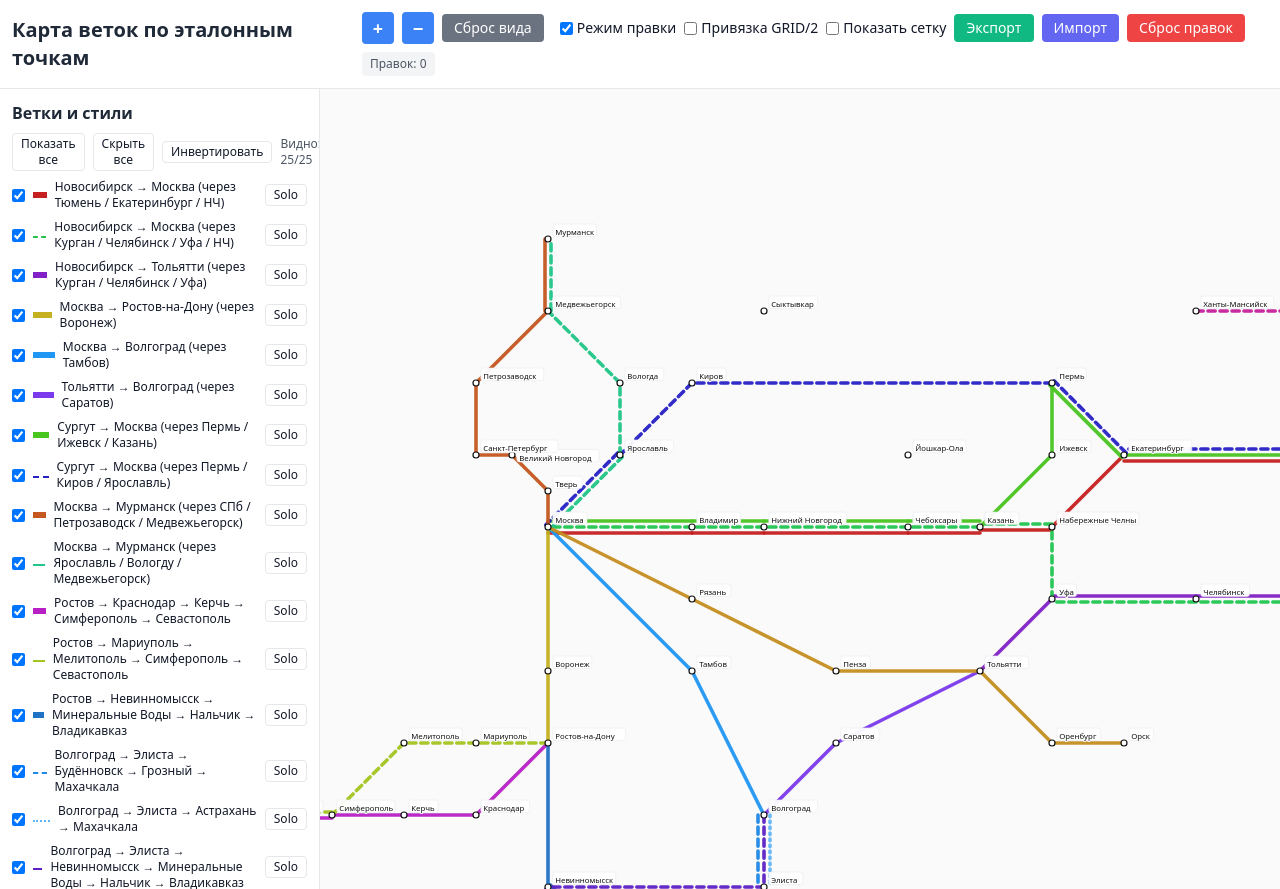
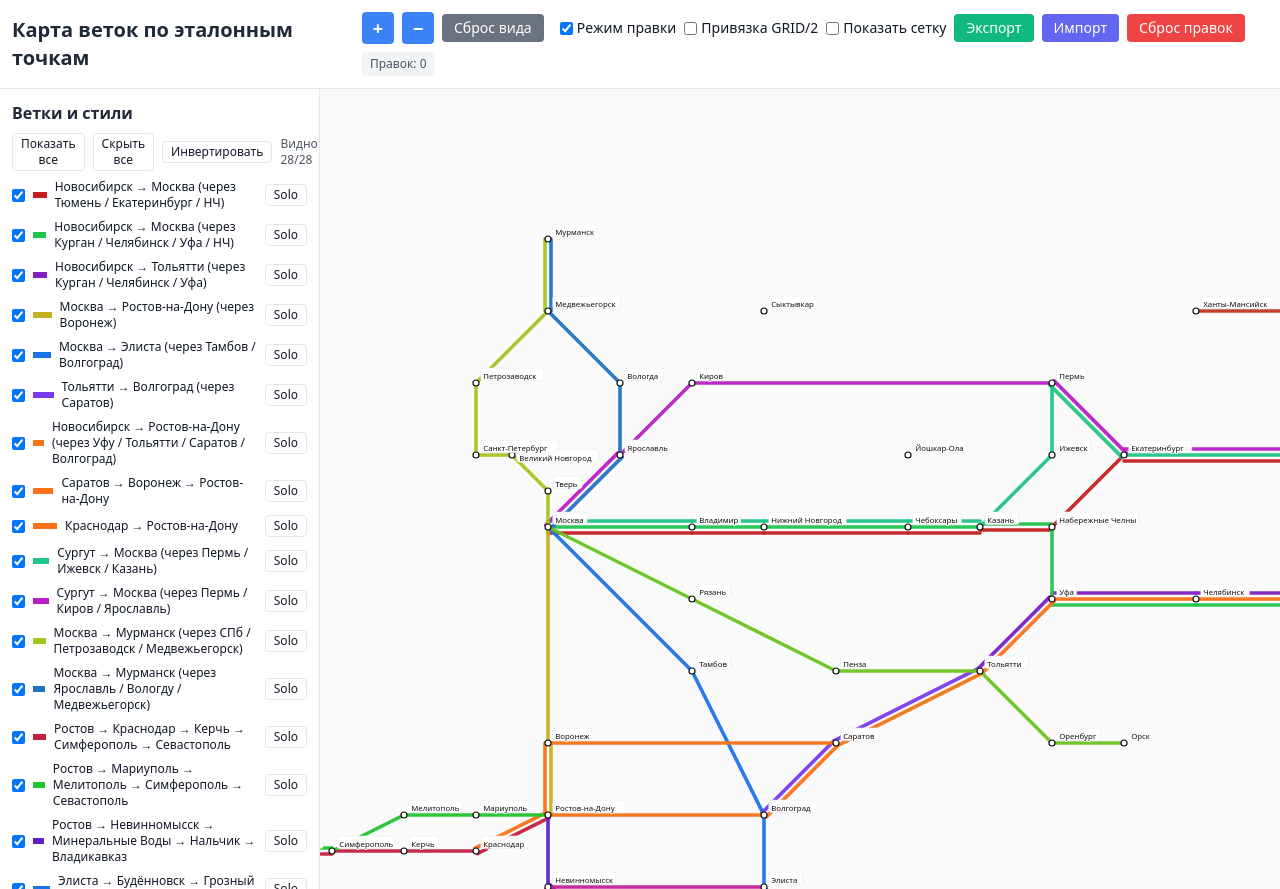
Before and after one commit to hhwwwww1414/DriveMetro, a React (Vite) app: page / in a window 1280 px wide. Built offline with nearby package versions, Linux system fonts and the light colour scheme.

Commit message:
Update App.tsx

```diff
--- a/src/App.tsx
+++ b/src/App.tsx
@@ -31,7 +31,7 @@ const BASE_POS: Record<string, XY> = {
   "Владимир": {x:120, y:480},
   "Волгоград": {x:240, y:960},
   "Вологда": {x:0, y:240},
-  "Воронеж": {x:-120, y:720},
+  "Воронеж": {x:-120, y:840},
   "Горно-Алтайск": {x:1680, y:720},
   "Грозный": {x:360, y:1440},
   "Екатеринбург": {x:840, y:360},
@@ -41,17 +41,17 @@ const BASE_POS: Record<string, XY> = {
   "Якутск": {x:2400, y:120},
   "Казань": {x:600, y:480},
   "Кемерово": {x:1680, y:480},
-  "Керчь": {x:-360, y:960},
+  "Керчь": {x:-360, y:1020},
   "Киров": {x:120, y:240},
-  "Краснодар": {x:-240, y:960},
+  "Краснодар": {x:-240, y:1020},
   "Красноярск": {x:1920, y:480},
   "Курган": {x:1200, y:600},
   "Кызыл": {x:1920, y:720},
   "Магадан": {x:3000, y:240},
-  "Мариуполь": {x:-240, y:840},
+  "Мариуполь": {x:-240, y:960},
   "Махачкала": {x:480, y:1560},
   "Медвежьегорск": {x:-120, y:120},
-  "Мелитополь": {x:-360, y:840},
+  "Мелитополь": {x:-360, y:960},
   "Минеральные Воды": {x:0, y:1200},
   "Москва": {x:-120, y:480},
   "Мурманск": {x:-120, y:0},
@@ -69,13 +69,13 @@ const BASE_POS: Record<string, XY> = {
   "Пенза": {x:360, y:720},
   "Пермь": {x:720, y:240},
   "Петрозаводск": {x:-240, y:240},
-  "Ростов-на-Дону": {x:-120, y:840},
+  "Ростов-на-Дону": {x:-120, y:960},
   "Рязань": {x:120, y:600},
   "Санкт-Петербург": {x:-240, y:360},
   "Саратов": {x:360, y:840},
   "Свободный": {x:2460, y:480},
-  "Севастополь": {x:-600, y:960},
-  "Симферополь": {x:-480, y:960},
+  "Севастополь": {x:-600, y:1020},
+  "Симферополь": {x:-480, y:1020},
   "Сковородино": {x:2400, y:480},
   "Сургут": {x:1200, y:120},
   "Сыктывкар": {x:240, y:120},
@@ -156,39 +156,45 @@ const RAW_LINES: Omit<LineDef,'color'>[] = [
   // Новосибирск → Москва (вариант 1: через Тюмень/Екатеринбург/НЧ)
   { id:'NSK-MSK-A', name:'Новосибирск → Москва (через Тюмень / Екатеринбург / НЧ)', style:'solid', path: route(['Новосибирск','Омск','Тюмень','Екатеринбург','Набережные Челны','Казань','Чебоксары','Нижний Новгород','Владимир','Москва']) },
   // Новосибирск → Москва (вариант 2: через Курган/Челябинск/Уфа/НЧ)
-  { id:'NSK-MSK-B', name:'Новосибирск → Москва (через Курган / Челябинск / Уфа / НЧ)', style:'dashed', path: route(['Новосибирск','Омск','Курган','Челябинск','Уфа','Набережные Челны','Казань','Чебоксары','Нижний Новгород','Владимир','Москва']) },
+  { id:'NSK-MSK-B', name:'Новосибирск → Москва (через Курган / Челябинск / Уфа / НЧ)', style:'solid', path: route(['Новосибирск','Омск','Курган','Челябинск','Уфа','Набережные Челны','Казань','Чебоксары','Нижний Новгород','Владимир','Москва']) },
   // Новосибирск → Тольятти (через Курган/Челябинск/Уфа)
   { id:'NSK-TLT', name:'Новосибирск → Тольятти (через Курган / Челябинск / Уфа)', style:'solid', path: route(['Новосибирск','Омск','Курган','Челябинск','Уфа','Тольятти']) },
   // Москва → Ростов-на-Дону (через Воронеж)
   { id:'MSK-RST', name:'Москва → Ростов-на-Дону (через Воронеж)', style:'solid', path: route(['Москва','Воронеж','Ростов-на-Дону']) },
   // Москва → Волгоград (через Тамбов)
-  { id:'MSK-VLG', name:'Москва → Волгоград (через Тамбов)', style:'solid', path: route(['Москва','Тамбов','Волгоград']) },
+  { id:'MSK-VLG', name:'Москва → Элиста (через Тамбов / Волгоград)', style:'solid', path: route(['Москва','Тамбов','Волгоград','Элиста']) },
   // Тольятти → Волгоград (через Саратов)
   { id:'TLT-VLG', name:'Тольятти → Волгоград (через Саратов)', style:'solid', path: route(['Тольятти','Саратов','Волгоград']) },
+  // Новосибирск → Ростов-на-Дону (сплошная: через Уфу / Тольятти / Саратов / Волгоград)
+  { id:'NSK-RST-SOUTH', name:'Новосибирск → Ростов-на-Дону (через Уфу / Тольятти / Саратов / Волгоград)', style:'solid', path: route(['Новосибирск','Омск','Курган','Челябинск','Уфа','Тольятти','Саратов','Волгоград','Ростов-на-Дону']) },
+  // Саратов → Воронеж → Ростов-на-Дону (оранжевая ветка)
+  { id:'SRT-VRN-RST', name:'Саратов → Воронеж → Ростов-на-Дону', style:'solid', path: route(['Саратов','Воронеж','Ростов-на-Дону']) },
+  // Краснодар → Ростов-на-Дону (оранжевая ветка)
+  { id:'KRD-RST', name:'Краснодар → Ростов-на-Дону', style:'solid', path: route(['Краснодар','Ростов-на-Дону']) },
 
   // --- НОВЫЕ ВЕТКИ ПО ТВОЕМУ СПИСКУ ---
   // 1) Сургут → Москва (через Пермь / Ижевск / Казань)
   { id:'SRG-MSK-IZH', name:'Сургут → Москва (через Пермь / Ижевск / Казань)', style:'solid', path: route(['Сургут','Тюмень','Екатеринбург','Пермь','Ижевск','Казань','Чебоксары','Нижний Новгород','Владимир','Москва']) },
   // 2) Сургут → Москва (через Пермь / Киров / Ярославль)
-  { id:'SRG-MSK-KIR', name:'Сургут → Москва (через Пермь / Киров / Ярославль)', style:'dashed', path: route(['Сургут','Тюмень','Екатеринбург','Пермь','Киров','Ярославль','Москва']) },
+  { id:'SRG-MSK-KIR', name:'Сургут → Москва (через Пермь / Киров / Ярославль)', style:'solid', path: route(['Сургут','Тюмень','Екатеринбург','Пермь','Киров','Ярославль','Москва']) },
   // 3) Москва → Мурманск (через СПб / Петрозаводск / Медвежьегорск)
   { id:'MSK-MUR-SPB', name:'Москва → Мурманск (через СПб / Петрозаводск / Медвежьегорск)', style:'solid', path: route(['Москва','Тверь','Великий Новгород','Санкт-Петербург','Петрозаводск','Медвежьегорск','Мурманск']) },
   // 4) Москва → Мурманск (через Ярославль / Вологду / Медвежьегорск)
-  { id:'MSK-MUR-YAR', name:'Москва → Мурманск (через Ярославль / Вологду / Медвежьегорск)', style:'dashed', path: route(['Москва','Ярославль','Вологда','Медвежьегорск','Мурманск']) },
+  { id:'MSK-MUR-YAR', name:'Москва → Мурманск (через Ярославль / Вологду / Медвежьегорск)', style:'solid', path: route(['Москва','Ярославль','Вологда','Медвежьегорск','Мурманск']) },
 
   // --- ЮЖНЫЕ И КРЫМСКИЕ КОРИДОРЫ ---
   // 1) Ростов → Краснодар → Керчь → Симферополь → Севастополь
   { id:'RST-KRD-CRIMEA', name:'Ростов → Краснодар → Керчь → Симферополь → Севастополь', style:'solid', path: route(['Ростов-на-Дону','Краснодар','Керчь','Симферополь','Севастополь']) },
   // 2) Ростов → Мариуполь → Мелитополь → Симферополь → Севастополь
-  { id:'RST-MAR-CRIMEA', name:'Ростов → Мариуполь → Мелитополь → Симферополь → Севастополь', style:'dashed', path: route(['Ростов-на-Дону','Мариуполь','Мелитополь','Симферополь','Севастополь']) },
+  { id:'RST-MAR-CRIMEA', name:'Ростов → Мариуполь → Мелитополь → Симферополь → Севастополь', style:'solid', path: route(['Ростов-на-Дону','Мариуполь','Мелитополь','Симферополь','Севастополь']) },
   // 3) Ростов → Невинномысск → Минеральные Воды → Нальчик → Владикавказ
   { id:'RST-CAUC', name:'Ростов → Невинномысск → Минеральные Воды → Нальчик → Владикавказ', style:'solid', path: route(['Ростов-на-Дону','Невинномысск','Минеральные Воды','Нальчик','Владикавказ']) },
   // 4) Волгоград → Элиста → Будённовск → Грозный → Махачкала
-  { id:'VLG-ELI-GRZ-MAH', name:'Волгоград → Элиста → Будённовск → Грозный → Махачкала', style:'dashed', path: route(['Волгоград','Элиста','Будённовск','Грозный','Махачкала']) },
+  { id:'VLG-ELI-GRZ-MAH', name:'Элиста → Будённовск → Грозный → Махачкала', style:'solid', path: route(['Элиста','Будённовск','Грозный','Махачкала']) },
   // 5) Волгоград → Элиста → Астрахань → Махачкала
-  { id:'VLG-ELI-AST-MAH', name:'Волгоград → Элиста → Астрахань → Махачкала', style:'dotted', path: route(['Волгоград','Элиста','Астрахань','Махачкала']) },
+  { id:'VLG-ELI-AST-MAH', name:'Элиста → Астрахань → Махачкала', style:'solid', path: route(['Элиста','Астрахань','Махачкала']) },
   // 6) Волгоград → Элиста → Невинномысск → Минеральные Воды → Нальчик → Владикавказ
-  { id:'VLG-ELI-CAUC', name:'Волгоград → Элиста → Невинномысск → Минеральные Воды → Нальчик → Владикавказ', style:'dashed', path: route(['Волгоград','Элиста','Невинномысск','Минеральные Воды','Нальчик','Владикавказ']) }
+  { id:'VLG-ELI-CAUC', name:'Элиста → Невинномысск → Минеральные Воды → Нальчик → Владикавказ', style:'solid', path: route(['Элиста','Невинномысск','Минеральные Воды','Нальчик','Владикавказ']) }
   ,
   // --- НОВЫЕ ВЕТКИ (ПО ЗАПРОСУ) ---
   // 1) Москва → Орск (через Рязань / Пензу / Тольятти / Оренбург)
@@ -196,17 +202,17 @@ const RAW_LINES: Omit<LineDef,'color'>[] = [
   // 2) Новый Уренгой → Сургут
   { id:'NRG-SRG', name:'Новый Уренгой → Сургут', style:'solid', path: route(['Новый Уренгой','Сургут']) },
   // 3) Ханты-Мансийск → Сургут
-  { id:'KHM-SRG', name:'Ханты-Мансийск → Сургут', style:'dashed', path: route(['Ханты-Мансийск','Сургут']) },
+  { id:'KHM-SRG', name:'Ханты-Мансийск → Сургут', style:'solid', path: route(['Ханты-Мансийск','Сургут']) },
   // 4) Нижневартовск → Сургут
-  { id:'NVV-SRG', name:'Нижневартовск → Сургут', style:'dotted', path: route(['Нижневартовск','Сургут']) },
+  { id:'NVV-SRG', name:'Нижневартовск → Сургут', style:'solid', path: route(['Нижневартовск','Сургут']) },
   // 5) Новосибирск → Горно-Алтайск (через Барнаул / Бийск)
   { id:'NSK-GALT', name:'Новосибирск → Горно-Алтайск (через Барнаул / Бийск)', style:'solid', path: route(['Новосибирск','Барнаул','Бийск','Горно-Алтайск']) },
   // 6) Томск → Новокузнецк (через Кемерово)
   { id:'TOM-NOVK', name:'Томск → Новокузнецк (через Кемерово)', style:'solid', path: route(['Томск','Кемерово','Новокузнецк']) },
   // 7) Красноярск → Кызыл (через Абакан)
-  { id:'KRS-KYZ', name:'Красноярск → Кызыл (через Абакан)', style:'dashed', path: route(['Красноярск','Абакан','Кызыл']) },
+  { id:'KRS-KYZ', name:'Красноярск → Кызыл (через Абакан)', style:'solid', path: route(['Красноярск','Абакан','Кызыл']) },
   // 8) Чита → Магадан (через Якутск)
-  { id:'CHT-MAG', name:'Чита → Магадан (через Якутск)', style:'dotted', path: route(['Чита','Якутск','Магадан']) },
+  { id:'CHT-MAG', name:'Чита → Магадан (через Якутск)', style:'solid', path: route(['Чита','Якутск','Магадан']) },
   // 9) Новосибирск → Владивосток (через Кемерово, Красноярск, Иркутск, Улан-Удэ, Читу, Сковородино, Свободный, Биробиджан, Хабаровск, Уссурийск)
   { id:'NSK-VVO', name:'Новосибирск → Владивосток (восточный коридор)', style:'solid', path: route(['Новосибирск','Кемерово','Красноярск','Иркутск','Улан-Удэ','Чита','Сковородино','Свободный','Благовещенск','Биробиджан','Хабаровск','Уссурийск','Владивосток']) }
 ];
@@ -214,16 +220,20 @@ const RAW_LINES: Omit<LineDef,'color'>[] = [
 // Удаляем «дыры», чтобы не было undefined-линий
 const RAW_LINES_CLEAN = RAW_LINES.filter(Boolean) as Omit<LineDef,'color'>[];
 
-// Палитра для согласованных голубых веток (MSK→VLG и ответвления от Волгограда)
-const BLUE_BASE = '#2196F3';   // основная (Москва→Волгоград)
-const BLUE_DARK = '#1E88E5';   // темнее (Волгоград→Элиста→Будённовск→Грозный→Махачкала)
-const BLUE_LIGHT = '#64B5F6';  // светлее / альтернативная (Волгоград→Элиста→Астрахань→Махачкала)
+// Уникальные цвета для всех линий. При желании можно закреплять отдельные.
+const COLOR_OVERRIDES: Record<string,string> = {
+  // Единый цвет для "Элистинского коридора"
+  'MSK-VLG': '#1A73E8',            // Москва → Элиста (через Тамбов / Волгоград)
+  'VLG-ELI-AST-MAH': '#1A73E8',    // Элиста → Астрахань → Махачкала
+  'VLG-ELI-GRZ-MAH': '#1A73E8',    // Элиста → Будённовск → Грозный → Махачкала
 
-const COLOR_OVERRIDES: Record<string,string> = {
-  'MSK-VLG': BLUE_BASE,
-  'VLG-ELI-GRZ-MAH': BLUE_DARK,
-  'VLG-ELI-AST-MAH': BLUE_LIGHT,
-  'TLT-VLG': '#7c3aed', // фиксированный фиолетовый
+  // Фиксированный цвет южного транзита и ответвлений — ОРАНЖЕВЫЙ
+  'NSK-RST-SOUTH': '#F97316',      // Новосибирск → Ростов-на-Дону
+  'SRT-VRN-RST': '#F97316',        // Саратов → Воронеж → Ростов-на-Дону
+  'KRD-RST': '#F97316',            // Краснодар → Ростов-на-Дону
+
+  // Сохраняем фирменный фиолетовый
+  'TLT-VLG': '#7c3aed'
 };
 
 const LINES: LineDef[] = RAW_LINES_CLEAN.map((l,i)=>({
@@ -395,7 +405,7 @@ export default function MetroBranches(){
     expectPath('NSK-MSK-B','Новосибирск','Москва', 5);
     expectPath('NSK-TLT','Новосибирск','Тольятти', 3);
     expectPath('MSK-RST','Москва','Ростов-на-Дону', 2);
-    expectPath('MSK-VLG','Москва','Волгоград', 2);
+    expectPath('MSK-VLG','Москва','Элиста', 2);
     expectPath('TLT-VLG','Тольятти','Волгоград', 3);
     // Новые регресс-тесты для добавленных веток
     expectPath('SRG-MSK-IZH','Сургут','Москва', 6);
@@ -406,9 +416,9 @@ export default function MetroBranches(){
     expectPath('RST-KRD-CRIMEA','Ростов-на-Дону','Севастополь', 4);
     expectPath('RST-MAR-CRIMEA','Ростов-на-Дону','Севастополь', 4);
     expectPath('RST-CAUC','Ростов-на-Дону','Владикавказ', 4);
-    expectPath('VLG-ELI-GRZ-MAH','Волгоград','Махачкала', 4);
-    expectPath('VLG-ELI-AST-MAH','Волгоград','Махачкала', 3);
-    expectPath('VLG-ELI-CAUC','Волгоград','Владикавказ', 5);
+    expectPath('VLG-ELI-GRZ-MAH','Элиста','Махачкала', 3);
+    expectPath('VLG-ELI-AST-MAH','Элиста','Махачкала', 2);
+    expectPath('VLG-ELI-CAUC','Элиста','Владикавказ', 4);
     // Новые проверки
     expectPath('MSK-ORSK','Москва','Орск', 5);
     expectPath('NRG-SRG','Новый Уренгой','Сургут', 2);
@@ -419,6 +429,9 @@ export default function MetroBranches(){
     expectPath('KRS-KYZ','Красноярск','Кызыл', 3);
     expectPath('CHT-MAG','Чита','Магадан', 3);
     expectPath('NSK-VVO','Новосибирск','Владивосток', 8);
+    expectPath('NSK-RST-SOUTH','Новосибирск','Ростов-на-Дону', 8);
+    expectPath('SRT-VRN-RST','Саратов','Ростов-на-Дону', 3);
+    expectPath('KRD-RST','Краснодар','Ростов-на-Дону', 2);
     // Доп. инвариант для восточного коридора: Свободный → Благовещенск → Биробиджан
     { const east = LINES.find(l=>l.id==='NSK-VVO'); if(east){ const p=east.path; const iS=p.indexOf('Свободный'), iB=p.indexOf('Благовещенск'), iBi=p.indexOf('Биробиджан'); if(iS<0||iB<0||iBi<0 || !(iS<iB && iB<iBi)) errors.push('NSK-VVO: Ожидается порядок Свободный→Благовещенск→Биробиджан'); } }
 
```
